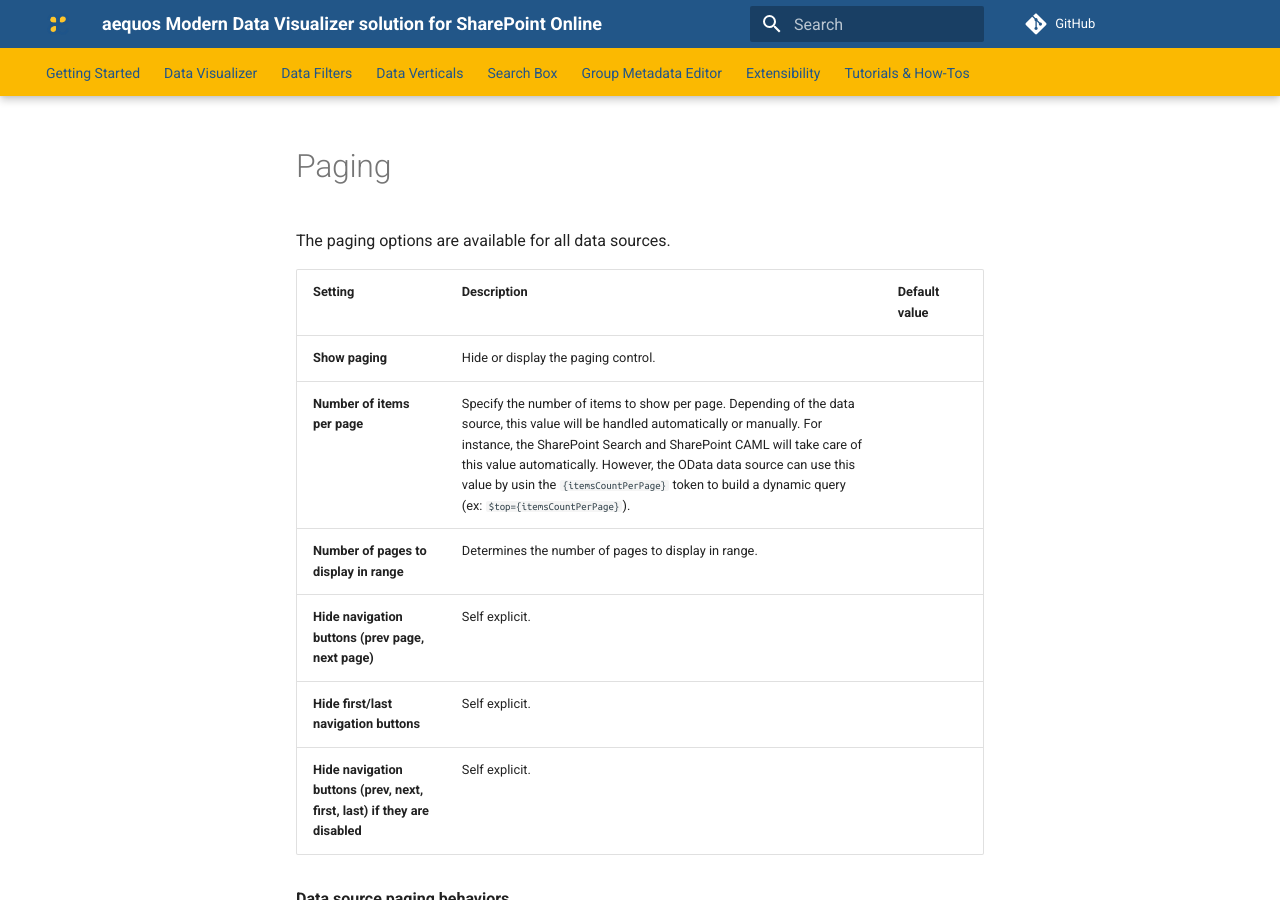
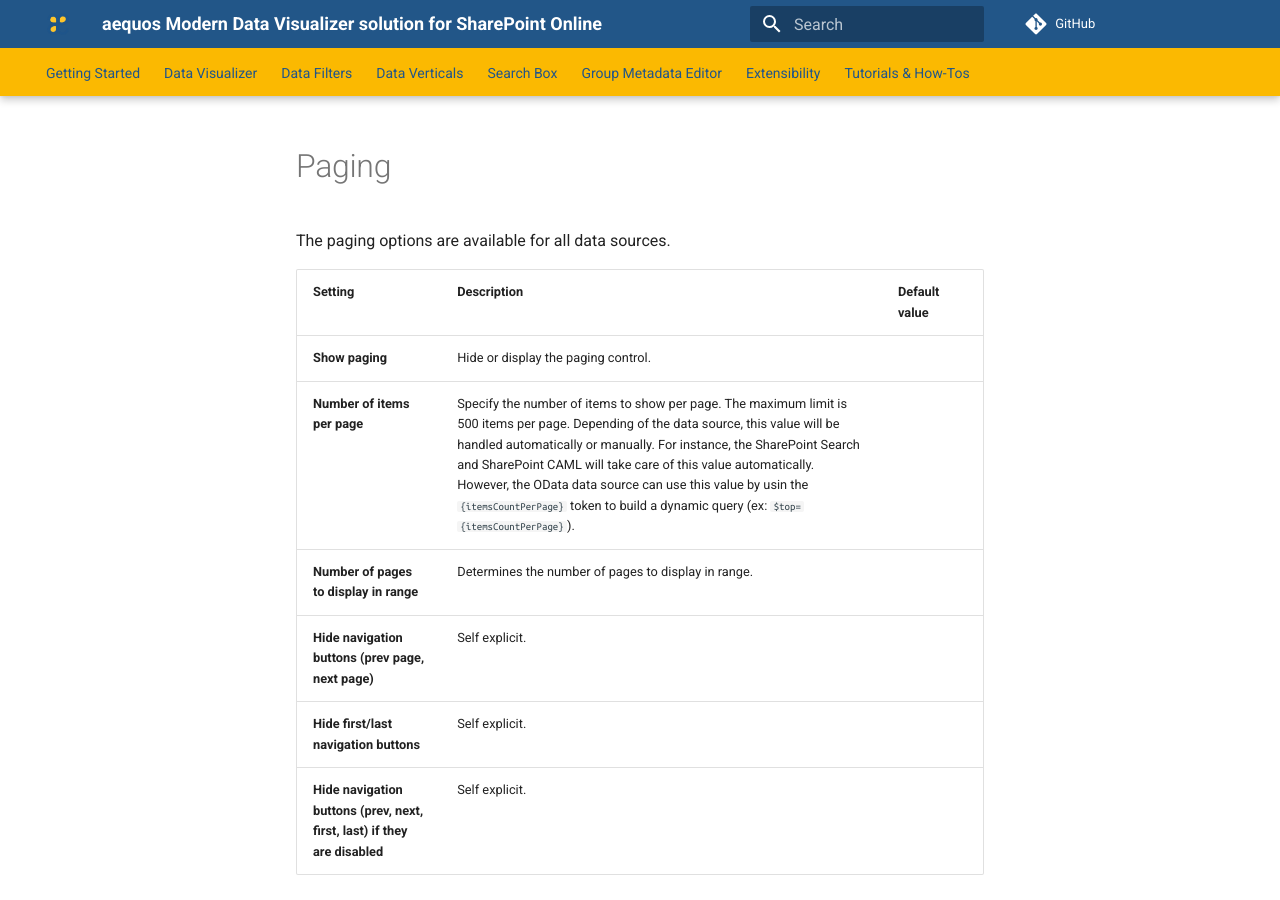
Before and after one commit to aequos-solutions/modern-data-visualizer, an MkDocs documentation site: the page built from docs/usage/data-visualizer/common/paging.md, in a window 1280 px wide and 900 px high. Built offline with MkDocs 1.6.1 and Material for MkDocs 9.7.7, drawn with Linux system fonts in a browser that asks for light colours; comment, search, counter and statistics services are not loaded.

Commit message:
documentation for number of items per page

```diff
--- a/docs/usage/data-visualizer/common/paging.md
+++ b/docs/usage/data-visualizer/common/paging.md
@@ -3,7 +3,7 @@ The paging options are available for all data sources.
 | Setting | Description | Default value |
 | --------| ----------- |---------------|
 |**Show paging** | Hide or display the paging control.
-|**Number of items per page** | Specify the number of items to show per page. Depending of the data source,  this value will be handled automatically or manually. For instance, the SharePoint Search and SharePoint CAML will take care of this value automatically. However, the OData data source can use this value by usin the `{itemsCountPerPage}` token to build a dynamic query (ex: `$top={itemsCountPerPage}`).
+|**Number of items per page** | Specify the number of items to show per page. The maximum limit is 500 items per page. Depending of the data source,  this value will be handled automatically or manually. For instance, the SharePoint Search and SharePoint CAML will take care of this value automatically. However, the OData data source can use this value by usin the `{itemsCountPerPage}` token to build a dynamic query (ex: `$top={itemsCountPerPage}`).
 |**Number of pages to display in range** | Determines the number of pages to display in range.
 |**Hide navigation buttons (prev page, next page)** | Self explicit.
 |**Hide first/last navigation buttons** | Self explicit.
```
